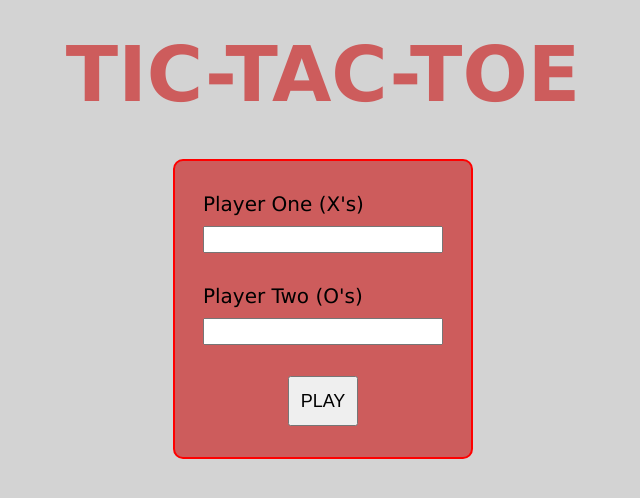
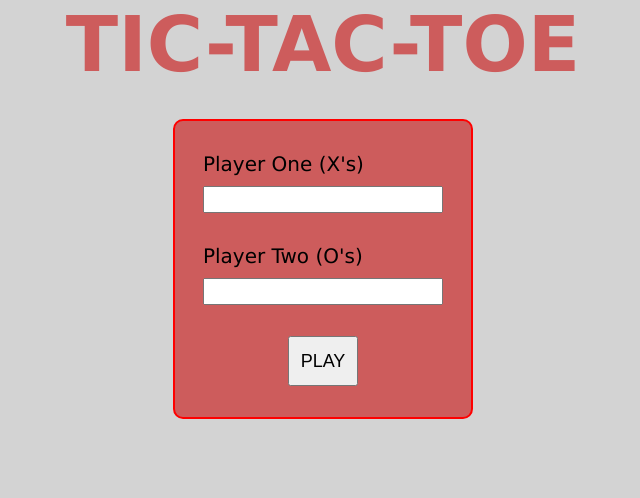
Before and after one commit to Gepoverlow/Tic-Tac-Toe, a plain HTML site: page index.html in a window 1280 px wide. Shown: the whole page, without its empty margins (317-957 px from the left). Drawn offline with Linux system fonts and the light colour scheme.

Commit message:
margin fixes

```diff
--- a/style.css
+++ b/style.css
@@ -38,7 +38,7 @@ p {
 }
 
 .container-title {
-  margin: 20px 20px 20px 20px;
+  margin: 0px 10px 10px 10px;
   font-size: 3vw;
   color: indianred;
   animation: fade 1s;
@@ -54,7 +54,7 @@ p {
 
 .container-all {
   height: 100%;
-  margin: 10px 10px 10px 10px;
+  /* margin: 10px 10px 10px 10px; */
   display: flex;
   flex-direction: column;
   align-items: center;
```
